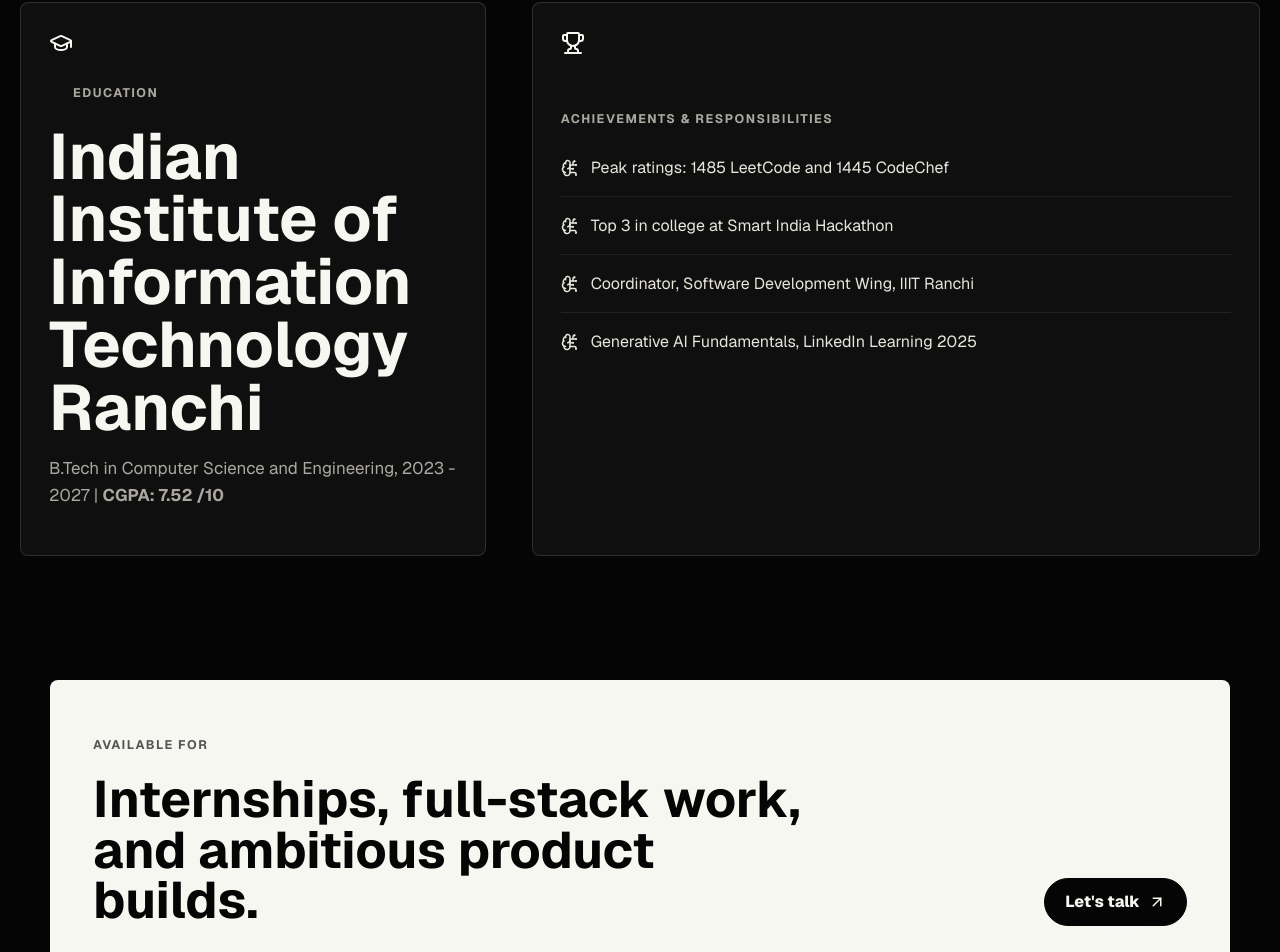
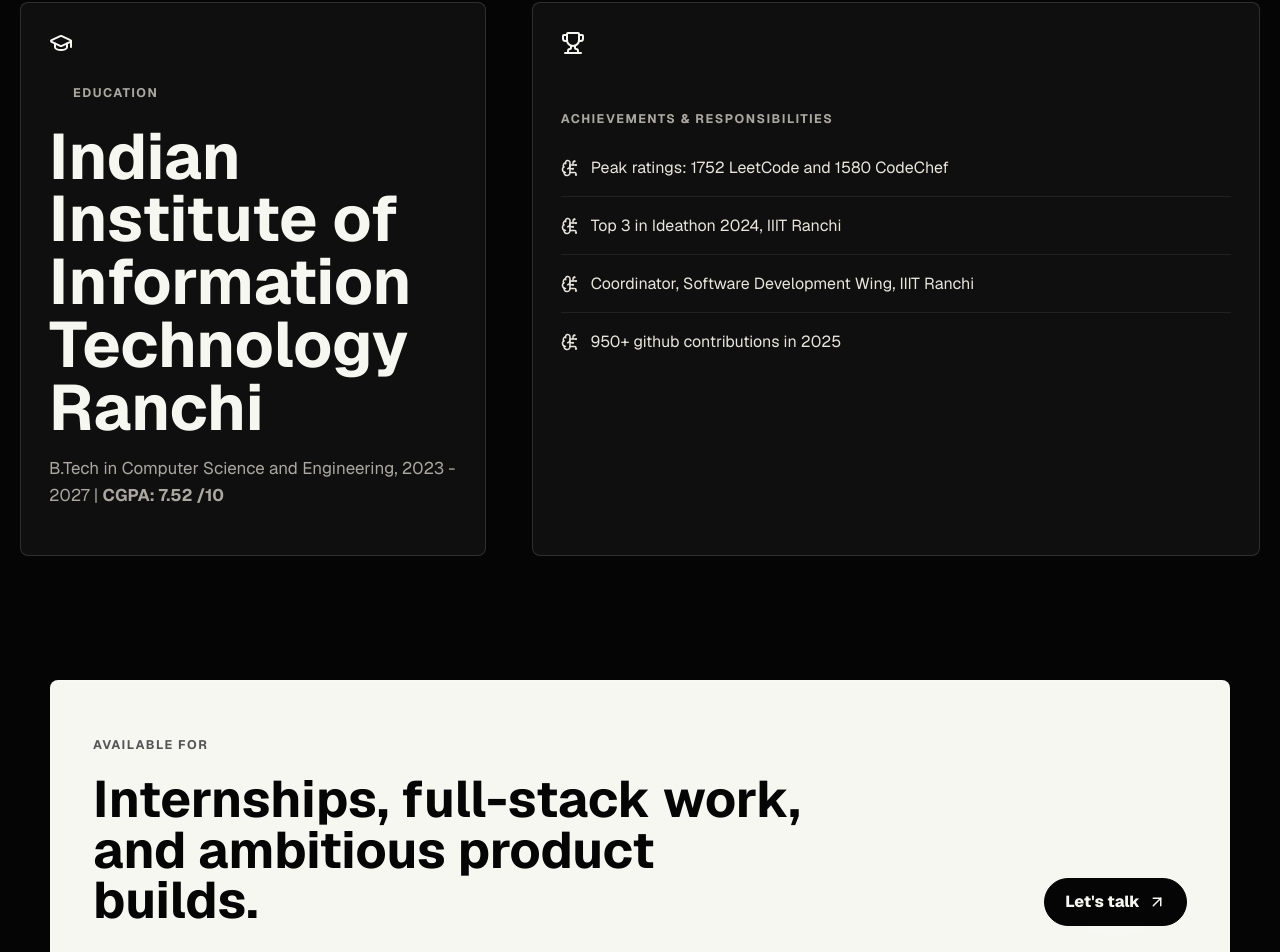
Before and after one commit to imadityameena/Aditya_portfolio, a React (Vite) app: page / in a window 1280 px wide. Shown: the part 6513-7465 px from the top of the page. Built offline with nearby package versions, Linux system fonts and the light colour scheme.

Commit message:
updated ratings

```diff
--- a/src/App.jsx
+++ b/src/App.jsx
@@ -220,10 +220,10 @@ const work = [
 ];
 
 const achievements = [
-  "Peak ratings: 1485 LeetCode and 1445 CodeChef",
-  "Top 3 in college at Smart India Hackathon",
+  "Peak ratings: 1752 LeetCode and 1580 CodeChef",
+  "Top 3 in Ideathon 2024, IIIT Ranchi",
   "Coordinator, Software Development Wing, IIIT Ranchi",
-  "Generative AI Fundamentals, LinkedIn Learning 2025",
+  "950+ github contributions in 2025",
 ];
 
 function useMouseGlow() {
```
